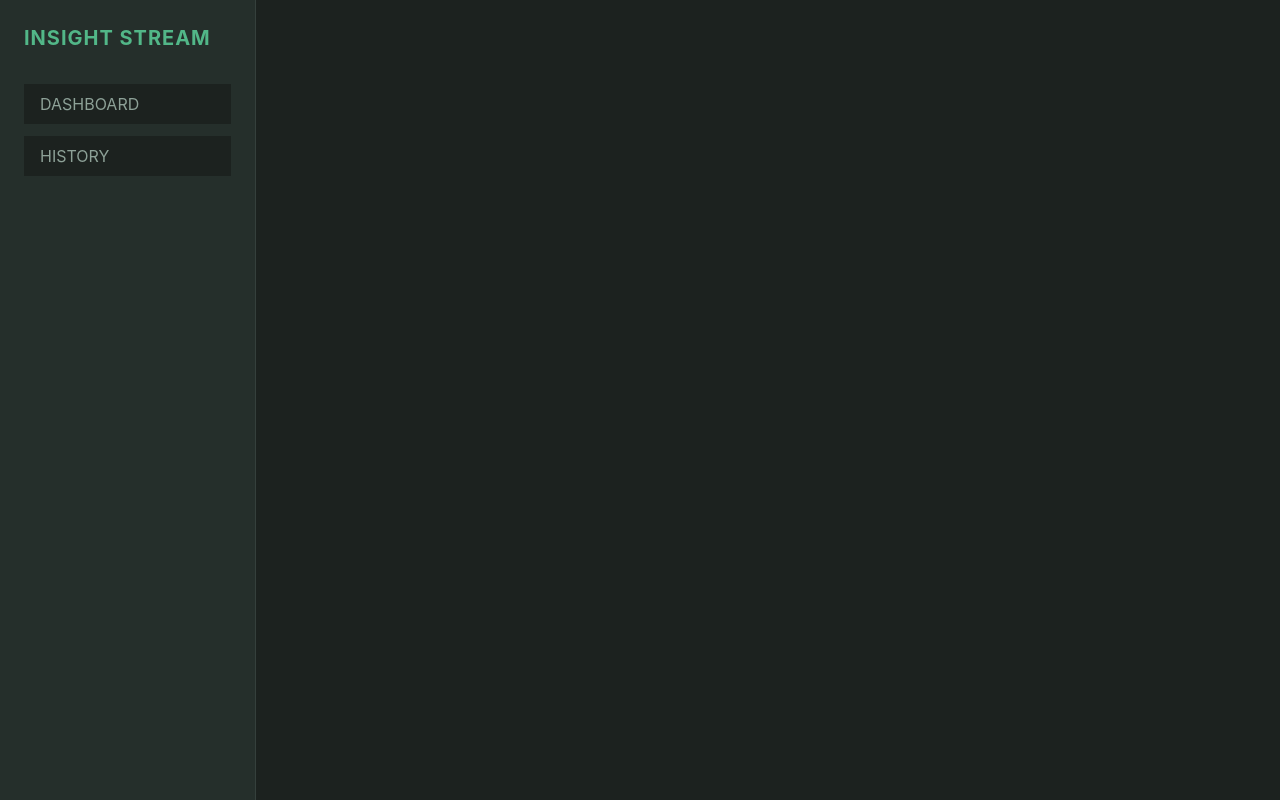
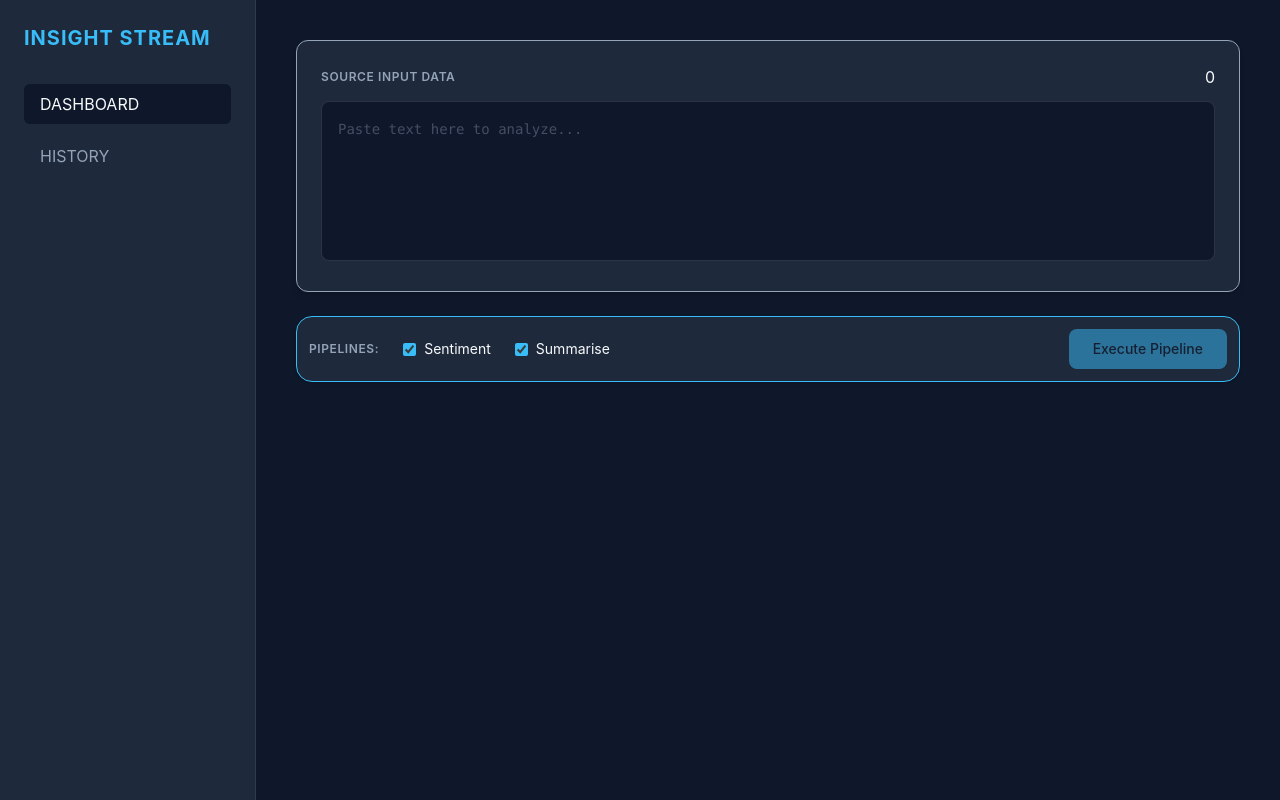
Before and after one commit to shashank-bingading/InsightStream, a React (Vite) app in the folder Frontend/: page / in a window 1280 px wide. Built offline with nearby package versions, Linux system fonts and the light colour scheme.

Commit message:
Add DataInputBox and ModelControlPanel

```diff
--- a/Frontend/src/App.css
+++ b/Frontend/src/App.css
@@ -1,9 +1,9 @@
 @import "tailwindcss";
 
 @theme {
-  --color-main-bg: #1C221F;
-  --color-surface: #252F2B;
-  --color-accent: #52B788;
-  --color-text-primary: #EDF5F1;
-  --color-text-secondary: #8DA197;
+  --color-main-bg: #0F172A;
+  --color-surface: #1E293B;
+  --color-accent: #38BDF8;
+  --color-text-primary: #F8FAFC;
+  --color-text-secondary: #94A3B8;
 }
--- a/Frontend/src/App.tsx
+++ b/Frontend/src/App.tsx
@@ -1,17 +1,42 @@
 import './App.css'
 import {useState} from 'react'
 import Sidebar from './components/Sidebar'
+import DataInputZone from './components/DataInputZone';
+import ModelControlPanel from './components/ModelControlPanel';
 
 function App() {
   const [inputText,setInputText] = useState("");
   const [sentiment,setSentiment] = useState(true);
   const [summarise,setSummarise] = useState(true);
+  const [isProcessing, setIsProcessing] = useState(false);
+  const [hasProcessed, setHasProcessed] = useState(false);
 
+  const handleProcess = () => {
+    if(!inputText.trim()) return;
+
+    setIsProcessing(true);
+    setTimeout(()=>{
+      setIsProcessing(false);
+      setHasProcessed(true);
+
+    },1200)
+  };
 
   return (
     <div className='min-h-screen bg-main-bg text-text-primary flex'>
     <Sidebar/>
     <main className='flex-1 p-10 max-w-5xl mx-auto'>
+    <DataInputZone
+    inputText={inputText}
+    setInputText={setInputText}/>
+    <ModelControlPanel
+    sentiment={sentiment}
+    setSentiment={setSentiment}
+    summarise = {summarise}
+    setSummarise={setSummarise}
+    onProcess={handleProcess}
+    isProcessing={isProcessing}
+    isDisabled={!inputText.trim()}/>
 
     </main>
     </div>
--- /dev/null
+++ b/Frontend/src/components/DataInputZone.tsx
@@ -0,0 +1,23 @@
+interface DataInputZoneProps{
+    inputText:string;
+    setInputText:(value:string)=>void;
+}
+
+const DataInputZone = ({inputText,setInputText}:DataInputZoneProps) => {
+  return (
+    <div className='bg-surface rounded-xl p-6 border border-text-secondary shadow-md'>
+      <div className="flex justify-between items-center mb-3">
+        <label className="text-xs font-semibold uppercase tracking-wider text-text-secondary">Source Input Data</label>
+        {inputText.length}
+      </div>
+      <textarea
+      value={inputText}
+        onChange={(e)=>setInputText(e.target.value)}
+        placeholder="Paste text here to analyze..."
+        className="w-full h-40 bg-main-bg text-text-primary placeholder:text-text-secondary/40 p-4 rounded-lg border border-text-secondary/20 focus:outline-none focus:border-accent focus:ring-1 focus:ring-accent transition resize-none text-sm font-mono leading-relaxed"/>
+
+    </div>
+  )
+}
+
+export default DataInputZone
--- /dev/null
+++ b/Frontend/src/components/ModelControlPanel.tsx
@@ -0,0 +1,52 @@
+interface ModelControlPanelProps {
+    sentiment:boolean;
+    setSentiment:(value:boolean)=>void;
+    summarise:boolean;
+    setSummarise:(value:boolean)=>void;
+    onProcess: ()=>void;
+    isProcessing:boolean;
+    isDisabled:boolean;
+}
+
+const ModelControlPanel = ({sentiment,setSentiment,summarise,setSummarise,onProcess,isProcessing,isDisabled}:ModelControlPanelProps) => {
+  return (
+    <div className="flex justify-between sm:flex-wrap items-center mt-6 bg-surface rounded-2xl border border-accent shadow  p-3">
+      <div className="flex items-center gap-6 ">
+
+        <span className="text-xs font-semibold uppercase tracking-wider text-text-secondary">
+        Pipelines:
+        </span>
+
+        <label className="flex items-center gap-2 cursor-pointer select-none text-sm text-text-primary">
+            <input
+            className="accent-accent cursor-pointer"
+            type="checkbox"
+            checked={sentiment}
+            onChange={(e)=>setSentiment(e.target.checked)}
+            />
+            Sentiment
+        </label>
+
+        <label className="flex items-center gap-2 cursor-pointer select-none text-sm text-text-primary">
+            <input
+             className="accent-accent cursor-pointer"
+            type="checkbox"
+            checked={summarise}
+            onChange={(e)=>setSummarise(e.target.checked)}/>
+            Summarise
+        </label>
+
+
+      </div>
+      <button
+        onClick={onProcess}
+        disabled={isDisabled || isProcessing}
+        className="px-6 py-2.5 rounded-lg font-medium text-sm transition bg-accent text-main-bg hover:brightness-110 active:scale-95 disabled:opacity-50
+        disabled:cursor-not-allowed"
+        >{isProcessing ? "Analyzing..." : "Execute Pipeline"
+            }</button>
+    </div>
+  )
+}
+
+export default ModelControlPanel
--- a/Frontend/src/components/Sidebar.tsx
+++ b/Frontend/src/components/Sidebar.tsx
@@ -7,10 +7,10 @@ const Sidebar = ({}) => {
       </h2>
       <nav className='space-y-3 mt-8'>
         <a href="
-        " className='block py-2 px-4 bg-main-bg  text-text-secondary hover:text-text-primary'>DASHBOARD</a>
+        " className='block py-2 px-4 bg-main-bg  text-text-primary  rounded-md'>DASHBOARD</a>
 
         <a href="
-        " className=" block px-4 py-2 text-text-secondary bg-main-bg hover:text-text-primary">HISTORY</a>
+        " className=" block px-4 py-2 text-text-secondary  hover:text-text-primary rounded-md">HISTORY</a>
       </nav>
     </aside>
   )
--- a/Frontend/src/index.css
+++ b/Frontend/src/index.css
@@ -1,9 +1,9 @@
 @import "tailwindcss";
 
 @theme {
-  --color-main-bg: #1C221F;
-  --color-surface: #252F2B;
-  --color-accent: #52B788;
-  --color-text-primary: #EDF5F1;
-  --color-text-secondary: #8DA197;
+  --color-main-bg: #0F172A;
+  --color-surface: #1E293B;
+  --color-accent: #38BDF8;
+  --color-text-primary: #F8FAFC;
+  --color-text-secondary: #94A3B8;
 }
```
